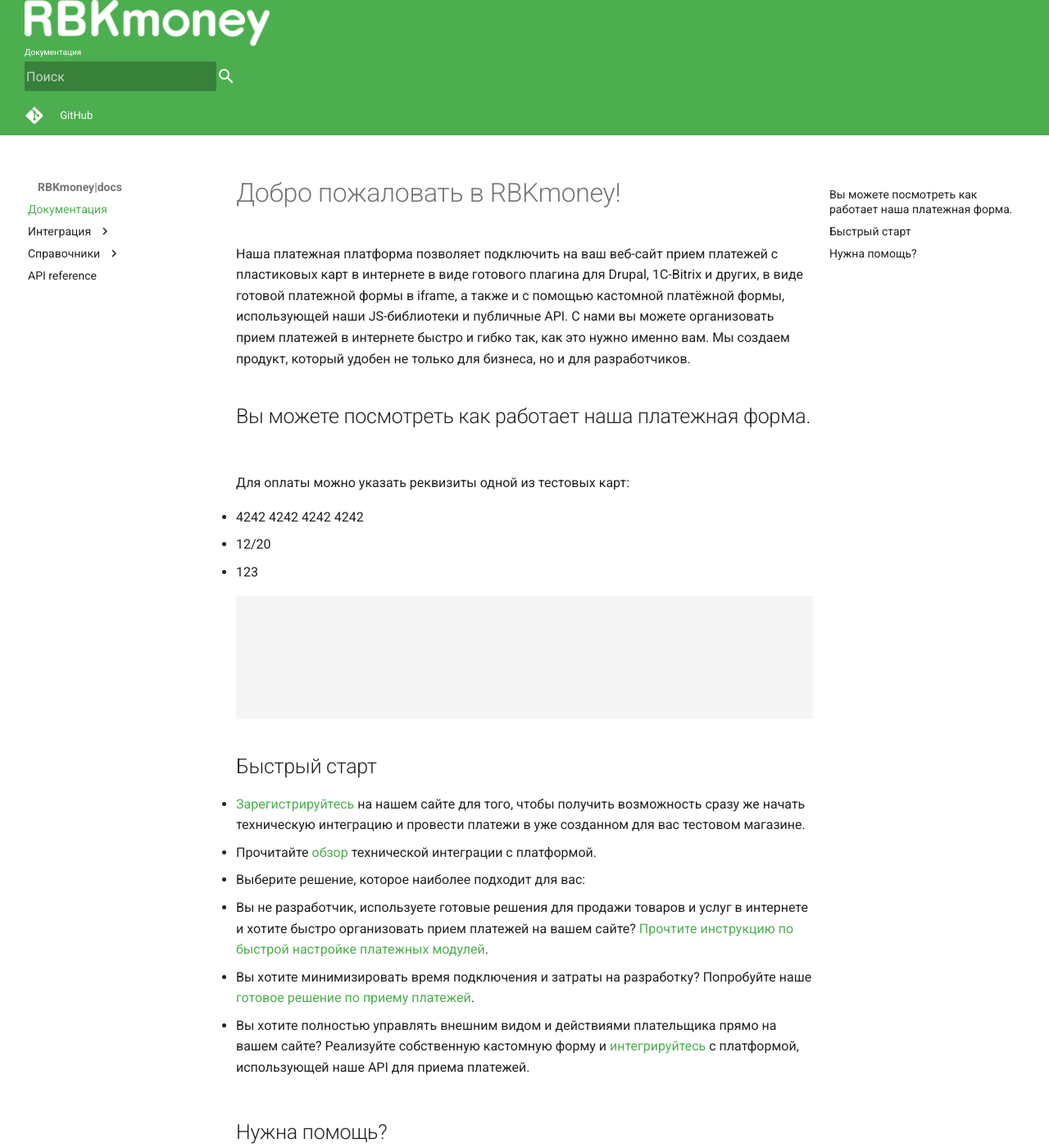
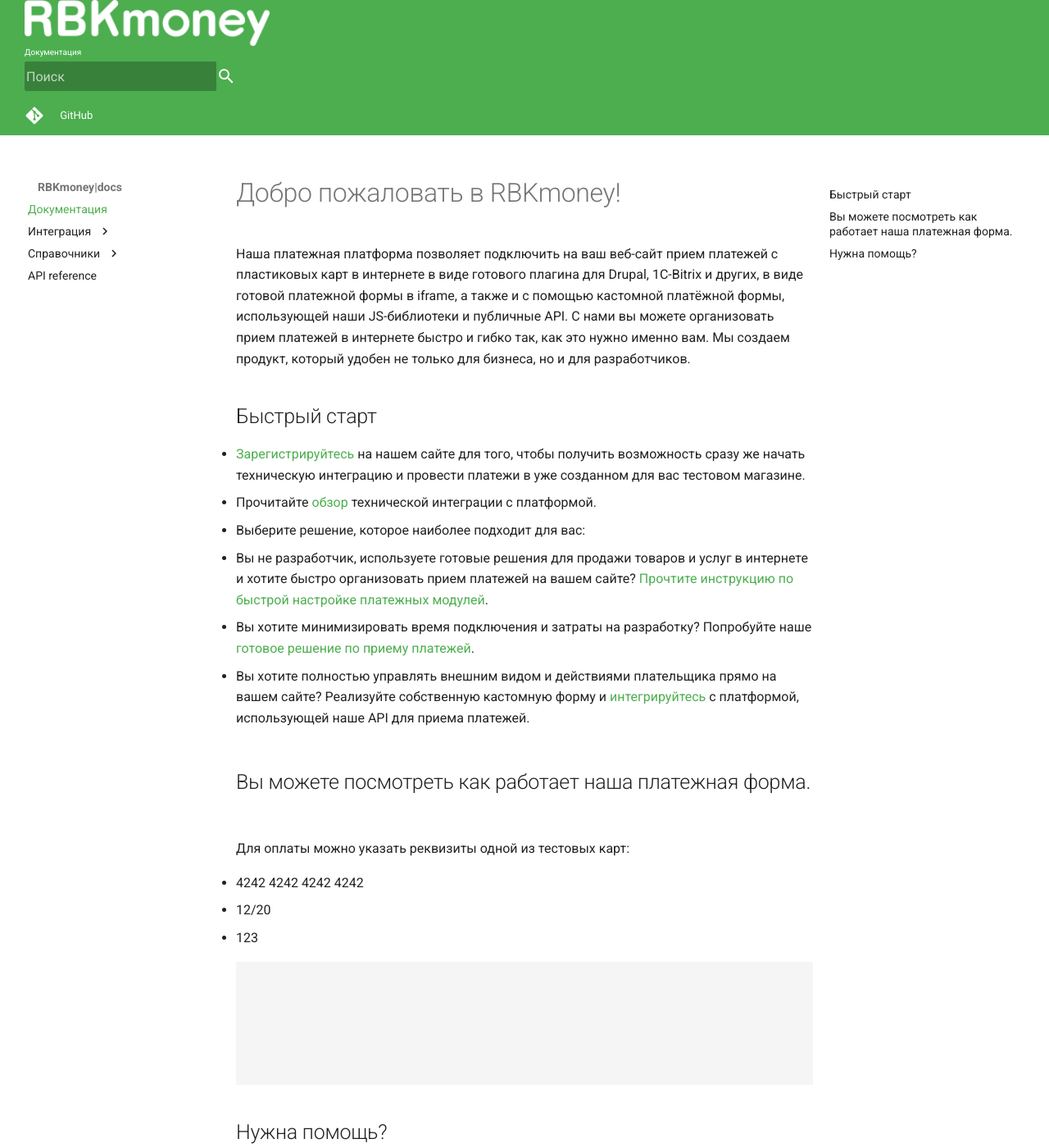
Before and after one commit to rbkmoney/docs, an MkDocs documentation site: the page built from content/index.md, in a window 1280 px wide and 1400 px high. Shown: the whole window at 82% size. Built offline with MkDocs 1.6.1 and Material for MkDocs 9.7.7, drawn with Linux system fonts in a browser that asks for light colours; old or Windows-style settings are respelled for this version of MkDocs; part of the change alters nothing that is shown.

```diff
--- a/content/index.md
+++ b/content/index.md
@@ -2,6 +2,15 @@
 
 Наша платежная платформа позволяет подключить на ваш веб-сайт прием платежей с пластиковых карт в интернете в виде готового плагина для Drupal, 1C-Bitrix и других, в виде готовой платежной формы в iframe, а также и с помощью кастомной платёжной формы, использующей наши JS-библиотеки и публичные API.
 С нами вы можете организовать прием платежей в интернете быстро и гибко так, как это нужно именно вам. Мы создаем продукт, который удобен не только для бизнеса, но и для разработчиков.
+
+## Быстрый старт
+
+- [Зарегистрируйтесь](https://dashboard.rbk.money/) на нашем сайте для того, чтобы получить возможность сразу же начать техническую интеграцию и провести платежи в уже созданном для вас тестовом магазине.
+- Прочитайте [обзор](/integrations/overview) технической интеграции с платформой.
+- Выберите решение, которое наиболее подходит для вас:
+    + Вы не разработчик, используете готовые решения для продажи товаров и услуг в интернете и хотите быстро организовать прием платежей на вашем сайте? [Прочтите инструкцию по быстрой настройке платежных модулей](#).
+    + Вы хотите минимизировать время подключения и затраты на разработку? Попробуйте наше [готовое решение по приему платежей](/integrations/checkout).
+    + Вы хотите полностью управлять внешним видом и действиями плательщика прямо на вашем сайте? Реализуйте собственную кастомную форму и [интегрируйтесь](/integrations/tokenizer) с платформой, использующей наше API для приема платежей.
 
 ## Вы можете посмотреть как работает наша платежная форма.
 Для оплаты можно указать реквизиты одной из тестовых карт:
@@ -12,15 +21,6 @@
 
 <section id="live-demo"></section>
 
-## Быстрый старт
-
-- [Зарегистрируйтесь](https://dashboard.rbk.money/) на нашем сайте для того, чтобы получить возможность сразу же начать техническую интеграцию и провести платежи в уже созданном для вас тестовом магазине.
-- Прочитайте [обзор](/integrations/overview) технической интеграции с платформой.
-- Выберите решение, которое наиболее подходит для вас:
-    + Вы не разработчик, используете готовые решения для продажи товаров и услуг в интернете и хотите быстро организовать прием платежей на вашем сайте? [Прочтите инструкцию по быстрой настройке платежных модулей](#).
-    + Вы хотите минимизировать время подключения и затраты на разработку? Попробуйте наше [готовое решение по приему платежей](/integrations/checkout).
-    + Вы хотите полностью управлять внешним видом и действиями плательщика прямо на вашем сайте? Реализуйте собственную кастомную форму и [интегрируйтесь](/integrations/tokenizer) с платформой, использующей наше API для приема платежей.
-
 ## Нужна помощь?
 
 - Прочитайте [полную документацию](https://rbkmoney.github.io/api/) по нашим публичным API.
```
